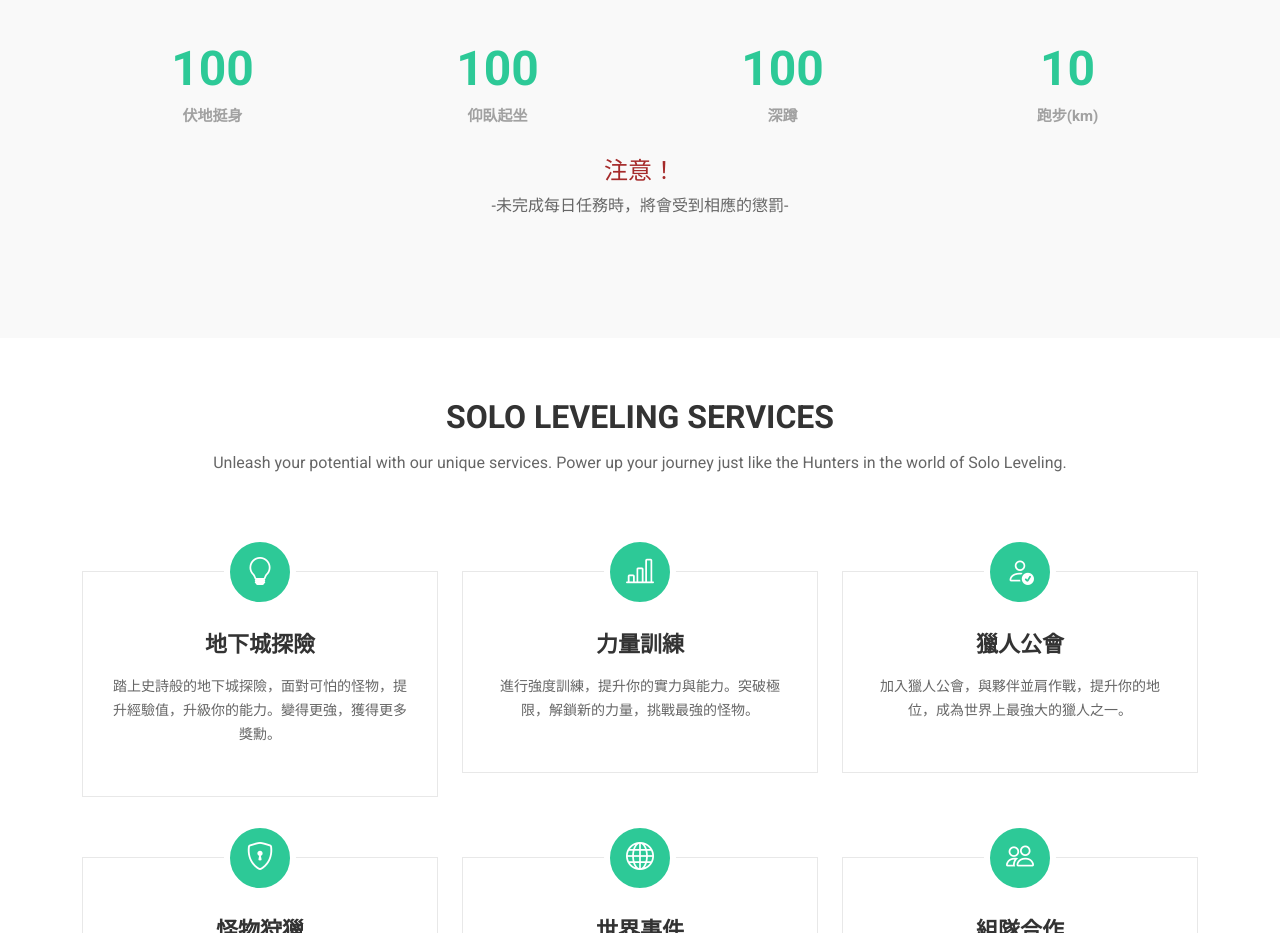
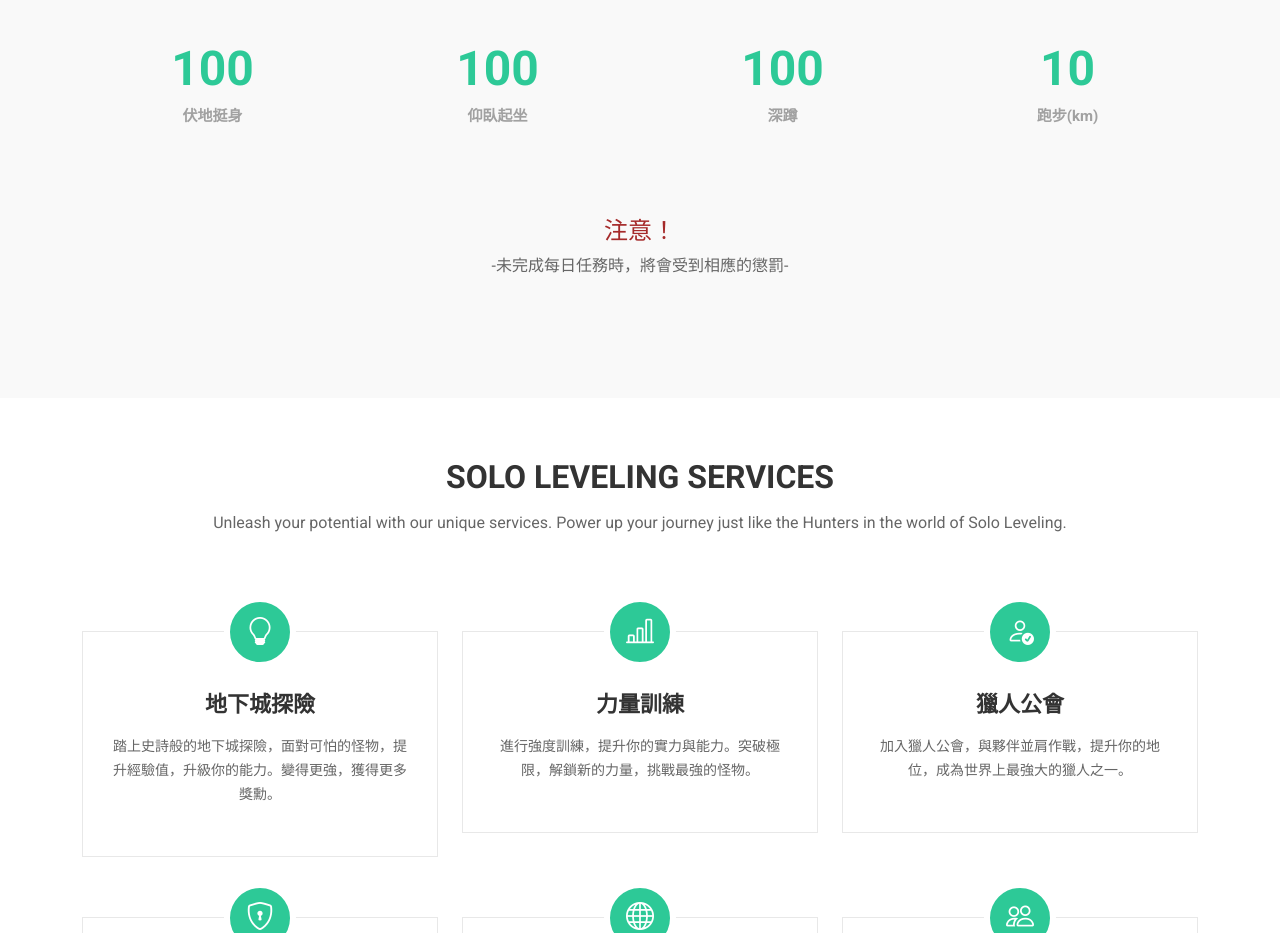
Before and after one commit to yichen-bear/thinking_hw, a plain HTML site: page index.html in a window 1280 px wide. Shown: the part 1593-2526 px from the top of the page. Drawn offline with Linux system fonts and the light colour scheme.

Commit message:
改圖片+注意移動

```diff
--- a/index.html
+++ b/index.html
@@ -180,6 +180,17 @@
             </div>
           </div><!-- End Stats Item -->
 
+        </div>
+      </div>
+
+      <div class="container" data-aos="fade-up" data-aos-delay="100">
+        <div class="row gy-4">
+
+          <div class="col-lg-3 col-md-6">
+            <div class="stats-item text-center w-100 h-100">
+              <p> </p>
+            </div>
+          </div>
         </div>
       </div>
 
```
Also changed, not shown: assets/img/kasaka_poisonteeth.jpg.
